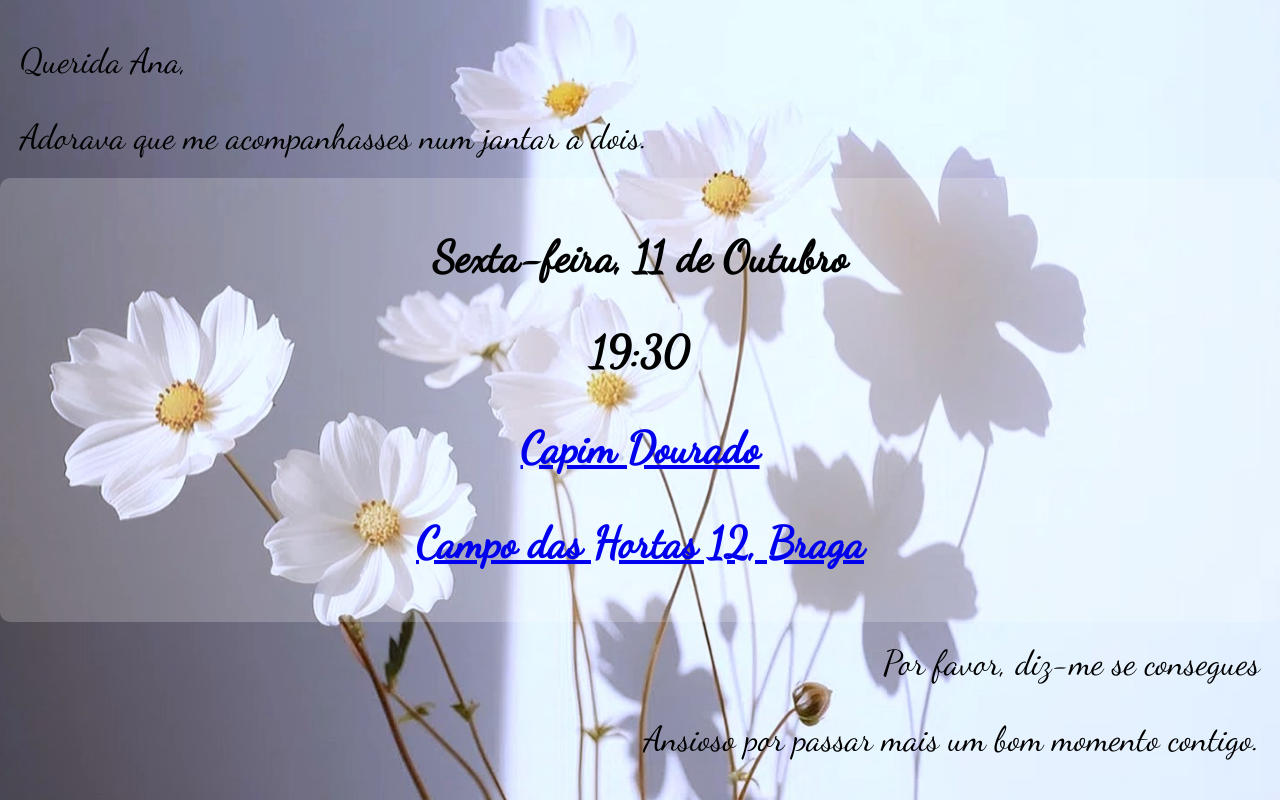
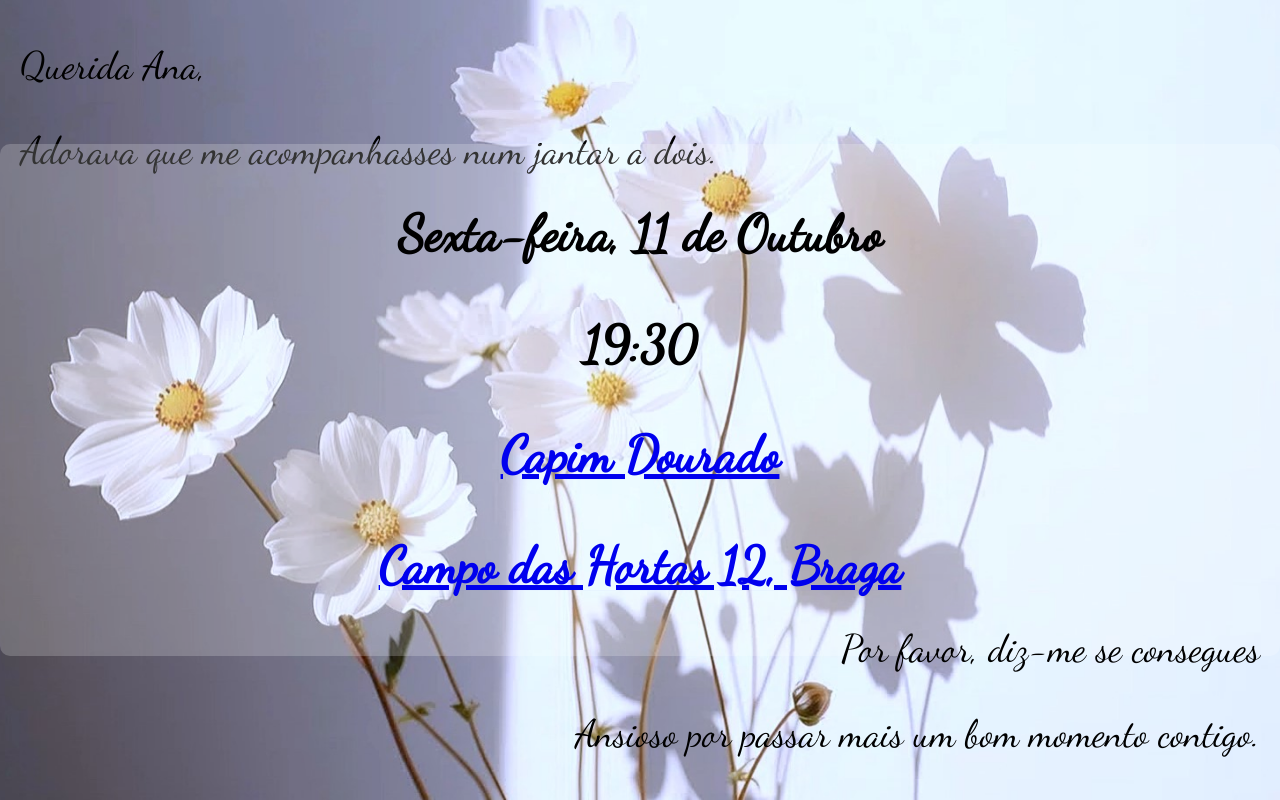
Before and after one commit to joaomorgado01/dinner_invitation, a plain HTML site: page index.html in a window 1280 px wide. Drawn offline with Linux system fonts and the light colour scheme.

Commit message:
Update index.html

```diff
--- a/index.html
+++ b/index.html
@@ -31,14 +31,14 @@
             position: relative;
         }
         .top-left {
-            font-size: 1.8em;
+            font-size: 2em;
             color: black;
             position: absolute;
             top: 5px;
             left: 20px;
         }
         .bottom-right {
-            font-size: 1.8em;
+            font-size: 2em;
             color: black;
             position: absolute;
             bottom: 5px;
@@ -47,7 +47,7 @@
         }
         .date-time-location {
             font-weight: bold;
-            font-size: 1.8em;
+            font-size: 2.1em;
             color: black;
             text-align: center;
             position: relative;
@@ -59,9 +59,6 @@
         }
         .date-time-location {
             top: 50%;
-        }
-        .date-time-location a:hover {
-            text-decoration: underline;
         }
 
 @media (max-width: 1080px) {
```
